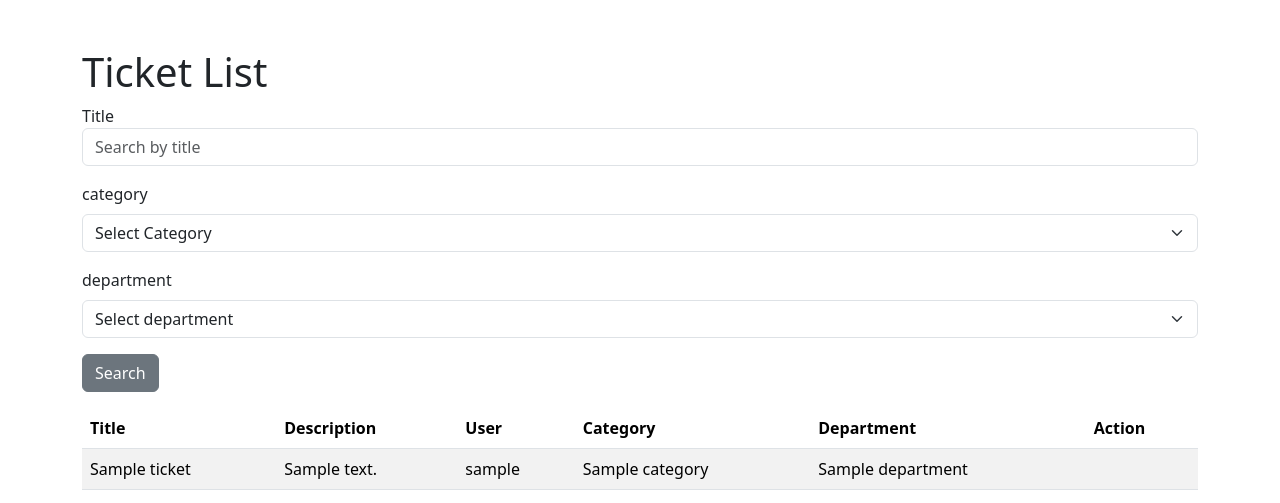
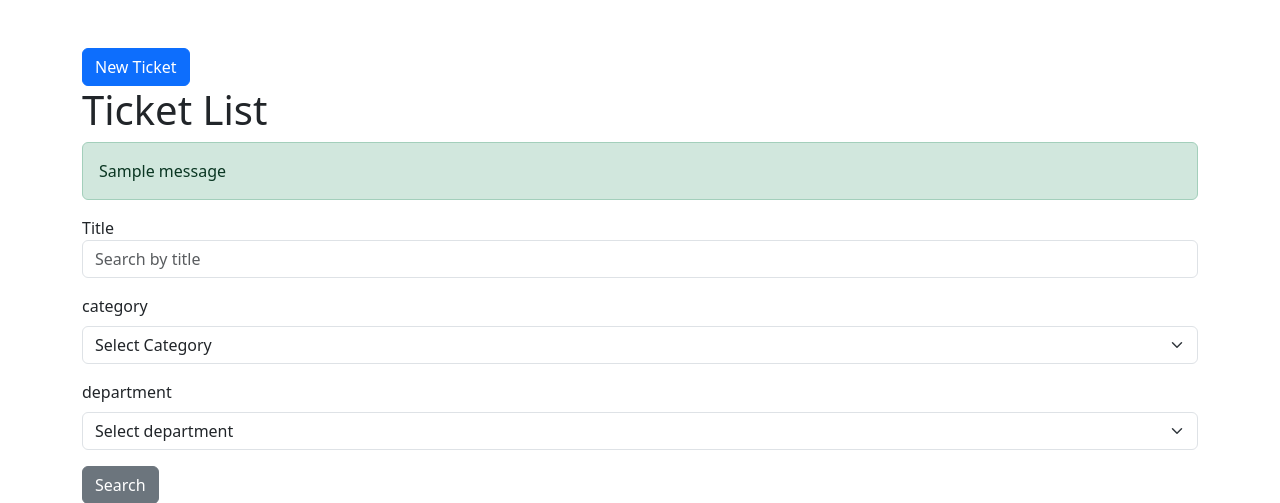
Before and after one commit to cyberfly/djangoeticket, a Django app: page /tickets/ in a window 1280 px wide. Shown: the part 56-559 px from the top of the page. Run offline with Django 5.2, Linux system fonts and the light colour scheme; a user stored in the database is signed in; tables that the repository leaves empty hold one stand-in row (values such as "Sample post"); one stand-in notice (Sample message) is shown.

Commit message:
set flash alert and redirect when success create ticket

```diff
--- a/templates/includes/alert.html
+++ b/templates/includes/alert.html
@@ -3,3 +3,13 @@
     <p>Validation errors. Please fix before continue</p>
 </div>
 {% endif %}
+
+{% if messages %}
+<div class="messages">
+    {% for message in messages %}
+    <div class="alert alert-{{ message.tags }}">
+        {{ message }}
+    </div>
+    {% endfor %}
+</div>
+{% endif %}
--- a/templates/tickets/index.html
+++ b/templates/tickets/index.html
@@ -2,7 +2,11 @@
 
 {% block content %}
 
+<a href="{% url 'create_ticket' %}" class="btn btn-primary">New Ticket</a>
+
 <h1>Ticket List</h1>
+
+{% include 'includes/alert.html' %}
 
 <!-- filter -->
 <div class="mb-3">
--- a/tickets/views.py
+++ b/tickets/views.py
@@ -1,8 +1,9 @@
-from django.shortcuts import render
+from django.shortcuts import render, redirect
 from .models import Ticket
 from lookups.models import Department, Category
 from .forms import CreateTicketForm
 from django.core.paginator import Paginator
+from django.contrib import messages
 
 # Create your views here.
 def home(request):
@@ -60,7 +61,6 @@ def create(request):
         form = CreateTicketForm(request.POST)
 
         if form.is_valid():
-
             # get data from post request
             title = request.POST.get("title", "")
             description = request.POST.get("description", "")
@@ -80,6 +80,8 @@ def create(request):
                 category=category,
             )
 
+            messages.success(request, 'Ticket created successfully!')
+            return redirect('index_ticket')
     else:
         # bila papar form
         form = CreateTicketForm()
```
